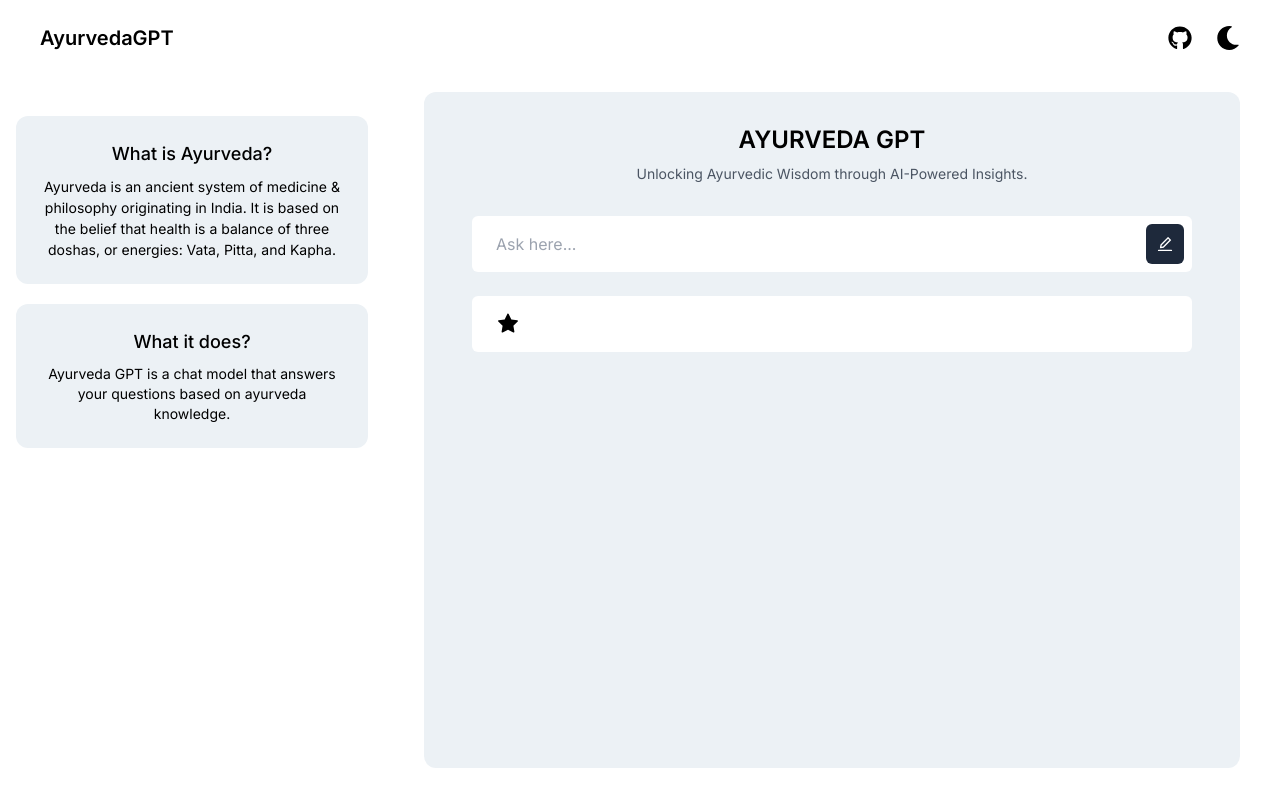
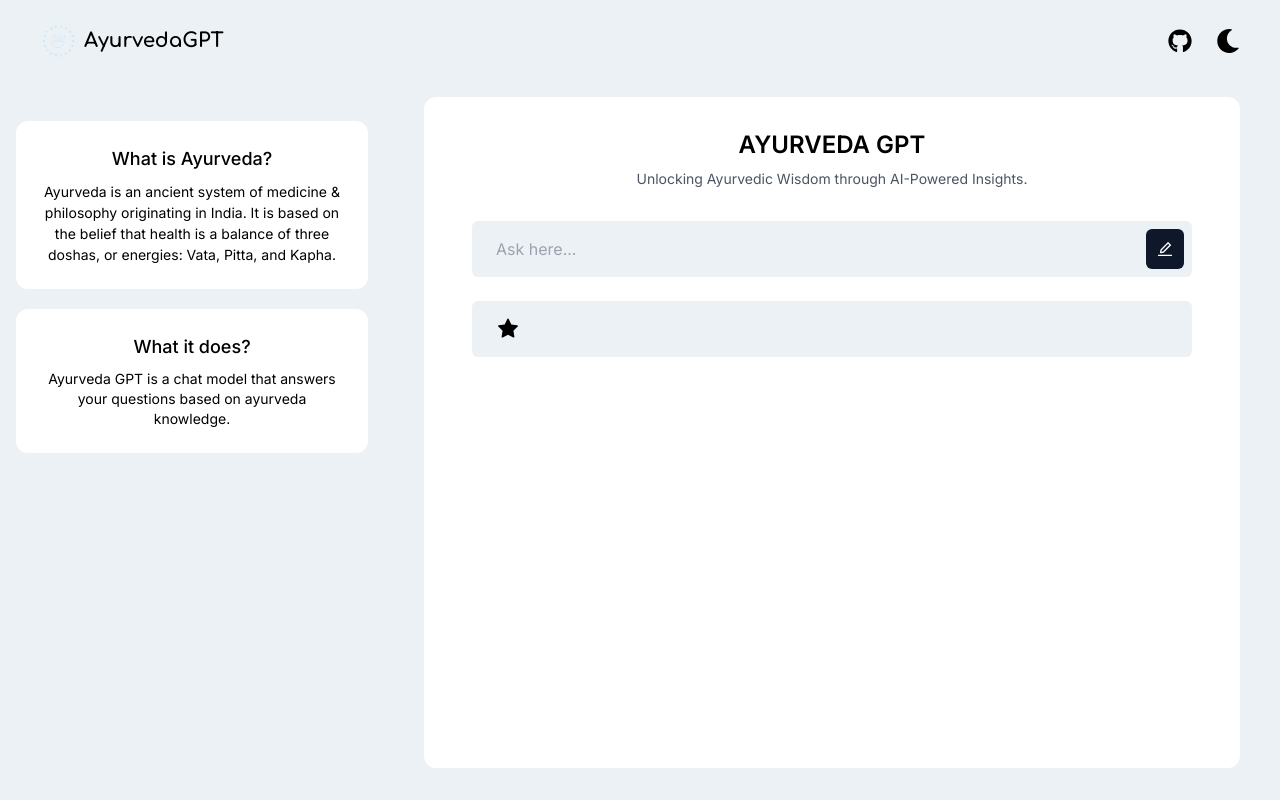
Before and after one commit to Aaryan6/AyurvedaGPT, a React (Vite) app: page / in a window 1280 px wide. Built offline with nearby package versions, Linux system fonts and the light colour scheme.

Commit message:
update ui colors, logo

```diff
--- a/index.html
+++ b/index.html
@@ -2,7 +2,7 @@
 <html lang="en">
   <head>
     <meta charset="UTF-8" />
-    <link rel="icon" type="image/svg+xml" href="/vite.svg" />
+    <link rel="icon" type="image/svg+xml" href="/favicon.png" />
     <meta name="viewport" content="width=device-width, initial-scale=1.0" />
     <title>Ayurveda GPT</title>
   </head>
--- a/src/App.tsx
+++ b/src/App.tsx
@@ -4,7 +4,7 @@ import Sidebar from "./components/Sidebar";
 
 function App() {
   return (
-    <main className="bg-white dark:bg-[#000] h-screen overflow-scroll flex flex-col">
+    <main className="bg-[#ecf1f5] dark:bg-[#323b4d] h-screen overflow-scroll flex flex-col">
       <Navbar />
       <div className="flex flex-1 w-full max-w-[90rem] sm:mx-auto">
         <Sidebar />
--- a/src/components/ChatSection.tsx
+++ b/src/components/ChatSection.tsx
@@ -7,7 +7,7 @@ const ChatSection = () => {
   const [loading, setLoading] = useState(false);
   return (
     <section className="flex-1 sm:pt-4 sm:pb-8 sm:px-10 h-full">
-      <div className="bg-[#ECF1F5] dark:bg-[#1f212d] relative sm:mx-auto w-full h-full sm:rounded-xl p-4 sm:px-12 pt-8">
+      <div className="bg-[#fff] dark:bg-[#171d29] relative sm:mx-auto w-full h-full sm:rounded-xl p-4 sm:px-12 pt-8">
         <h3 className="text-center uppercase font-semibold text-2xl dark:text-slate-200">
           Ayurveda GPT
         </h3>
--- a/src/components/ContentSection/DisplayContent.tsx
+++ b/src/components/ContentSection/DisplayContent.tsx
@@ -10,12 +10,12 @@ const DisplayContent = ({ answer, loading }: DisplayContentProps) => {
     <div className="w-full mt-6">
       {answer ? (
         <p
-          className={`bg-white dark:bg-[#10121c] dark:text-slate-300 whitespace-break-spaces rounded-md px-6 py-6 w-full leading-relaxed`}
+          className={`bg-[#ecf1f5] dark:bg-[#2f3648] dark:text-slate-300 whitespace-break-spaces rounded-md px-6 py-6 w-full leading-relaxed`}
         >
           {answer.trimStart()}
         </p>
       ) : (
-        <p className="bg-white dark:bg-[#10121c] dark:text-slate-300 rounded-md px-6 py-4 w-full leading-relaxed">
+        <p className="bg-[#ecf1f5] dark:bg-[#2f3648] dark:text-slate-300 rounded-md px-6 py-4 w-full leading-relaxed">
           <AiFillStar className={`text-2xl ${loading && "animate-spin"}`} />
         </p>
       )}
--- a/src/components/ContentSection/SearchBox.tsx
+++ b/src/components/ContentSection/SearchBox.tsx
@@ -34,7 +34,7 @@ const SearchBox = ({ setAnswer, loading, setLoading }: any) => {
   return (
     <form
       onSubmit={handleSubmit}
-      className="bg-[#fff] dark:bg-[#10121c] flex rounded-md pl-6 pr-2 py-2 mt-8"
+      className="bg-[#ecf1f5] dark:bg-[#2f3648] flex rounded-md pl-6 pr-2 py-2 mt-8"
     >
       <input
         placeholder="Ask here..."
@@ -45,7 +45,7 @@ const SearchBox = ({ setAnswer, loading, setLoading }: any) => {
       {!removeIcon ? (
         <button
           type="submit"
-          className="grid place-items-center bg-slate-800 text-white w-10 h-10 rounded-md"
+          className="grid place-items-center bg-slate-900 text-white w-10 h-10 rounded-md"
         >
           <AiOutlineEdit
             className={loading ? "animate-pulse text-lg" : "text-lg"}
@@ -55,7 +55,7 @@ const SearchBox = ({ setAnswer, loading, setLoading }: any) => {
         <button
           type="button"
           onClick={ClearInput}
-          className="grid place-items-center bg-slate-800 text-white w-10 h-10 rounded-md"
+          className="grid place-items-center bg-slate-900 text-white w-10 h-10 rounded-md"
         >
           <RxCross2 className="text-lg" />
         </button>
--- a/src/components/Navbar.tsx
+++ b/src/components/Navbar.tsx
@@ -25,9 +25,12 @@ const Navbar = () => {
   return (
     <nav className="flex items-center justify-between p-4 sm:p-6 px-4 sm:px-10 max-w-8xl mx-auto w-full">
       <div className="flex items-center">
-        <span className="text-black dark:text-[#dfdfdf] font-semibold text-base sm:text-xl">
-          AyurvedaGPT
-        </span>
+        <div className="cursor-pointer flex items-center">
+          <img src="/logo.png" alt="" className="w-9 mr-2" />
+          <span className="logo text-black dark:text-[#dfdfdf] font-semibold text-base sm:text-xl">
+            AyurvedaGPT
+          </span>
+        </div>
       </div>
       <div className="flex items-center">
         <a
--- a/src/components/Sidebar.tsx
+++ b/src/components/Sidebar.tsx
@@ -2,7 +2,7 @@ const Sidebar = () => {
   return (
     <div className="max-w-[24rem] hidden lg:block">
       <div className="mx-auto mt-10 px-4">
-        <div className="bg-[#ECF1F5] dark:bg-[#171925] dark:text-slate-300 px-6 py-6 rounded-xl text-center  my-5">
+        <div className="bg-[#fff] dark:bg-[#171d29] dark:text-slate-300 px-6 py-6 rounded-xl text-center  my-5">
           <h3 className="text-lg font-medium">What is Ayurveda?</h3>
           <p className="mt-2 text-sm leading-normal">
             Ayurveda is an ancient system of medicine & philosophy originating
@@ -10,7 +10,7 @@ const Sidebar = () => {
             three doshas, or energies: Vata, Pitta, and Kapha.
           </p>
         </div>
-        <div className="bg-[#ECF1F5] dark:bg-[#171925] dark:text-slate-300 px-6 py-6 rounded-xl text-center my-5">
+        <div className="bg-[#fff] dark:bg-[#171d29] dark:text-slate-300 px-6 py-6 rounded-xl text-center my-5">
           <h3 className="text-lg font-medium">What it does?</h3>
           <p className="mt-2 text-sm">
             Ayurveda GPT is a chat model that answers your questions based on
--- a/src/index.css
+++ b/src/index.css
@@ -1,4 +1,5 @@
 @import url("https://fonts.googleapis.com/css2?family=Inter:wght@100;200;300;400;500;600;700;800;900&display=swap");
+@import url("https://fonts.googleapis.com/css2?family=Comfortaa:wght@300;400;500;600;700&display=swap");
 
 @tailwind base;
 @tailwind components;
@@ -12,3 +13,8 @@ body {
   font-family: "Inter", sans-serif;
   box-sizing: border-box;
 }
+
+.logo {
+  font-family: "Comfortaa", cursive;
+  font-weight: 800;
+}
```
Also changed, not shown: public/favicon.png (added), public/logo.png (added).
